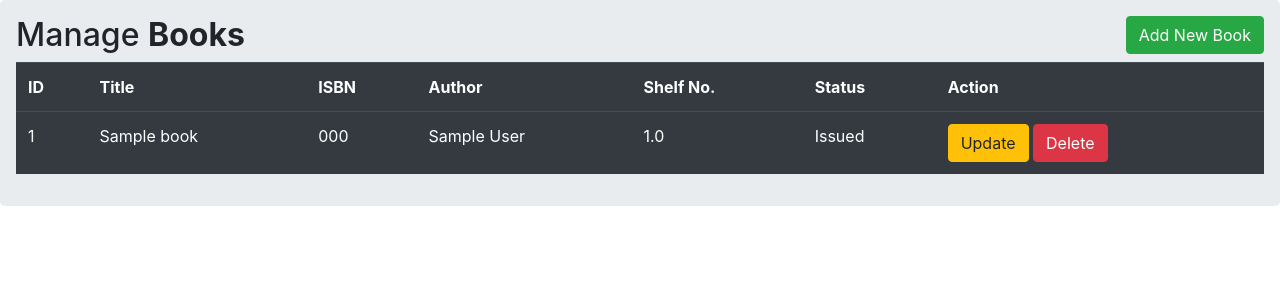
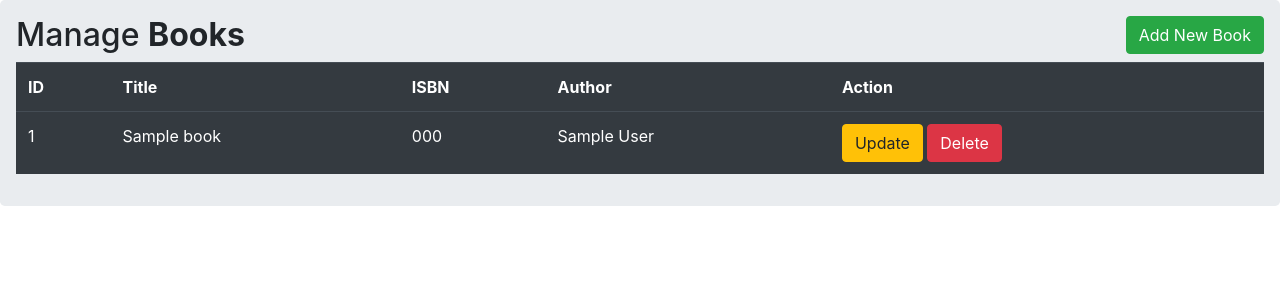
Before and after one commit to lafith/library-management-system, a Flask app: page /books in a window 1280 px wide. Shown: the part 56-356 px from the top of that part. Run offline with Flask 2, Linux system fonts and the light colour scheme; the visitor is signed in with stand-in values (Sample User, id 1); tables that the repository leaves empty hold one stand-in row (Sample ...); the page is wider than the window, and the part outside it is not shown; some libraries are stand-ins or nearby versions.

Commit message:
feat(template): include dynamic form fields for multiple authors

```diff
--- a/app/routes.py
+++ b/app/routes.py
@@ -142,17 +142,19 @@ def books():
 def add_book():
     """View function to add Member into database"""
     if request.method == 'POST':
+        authors=request.form.getlist("author[]")
+        print(authors)
         title = request.form['title']
         isbn = request.form['isbn']
-        author = request.form['author']
-        shelf = request.form['shelf']
         library = Library.query.filter_by(email=session['email']).first()
+        '''
         book=Book(
             title=title,isbn=isbn,
             genre=genre,author=author,
             shelf=shelf,library=library)
         db.session.add(book)
         db.session.commit()
+        '''
         flash("New book is added", "success")
         return redirect(url_for('books'))
 
--- a/app/templates/books.html
+++ b/app/templates/books.html
@@ -20,8 +20,6 @@
           <th>Title</th>
           <th>ISBN</th>
           <th>Author</th>
-          <th>Shelf No.</th>
-          <th>Status</th>
           <th>Action</th>
         </tr>
         {% for row in books%}
@@ -30,12 +28,6 @@
           <td>{{row.title}}</td>
           <td>{{row.isbn}}</td>
           <td>{{row.author}}</td>
-          <td>{{row.shelf}}</td>
-          {% if row.status %}
-          <td>Available</td>
-          {% else %}
-          <td>Issued</td>
-          {% endif %}
           <td>
             <a
               href="/update/{{row.book_id}}"
@@ -52,6 +44,7 @@
             >
           </td>
         </tr>
+        <!--Modal for updating-->
         <div
           id="updatebookmodal{{row.book_id}}"
           class="modal fade"
@@ -90,16 +83,6 @@
                       class="form-control"
                       name="author"
                       value="{{row.author}}"
-                    />
-                  </div>
-                  <div class="form-group">
-                    <label>Shelf No:</label>
-                    <input
-                      type="number"
-                      class="form-control"
-                      name="shelf"
-                      step="any"
-                      value="{{row.shelf}}"
                     />
                   </div>
                   <div class="form-group">
@@ -148,26 +131,24 @@
                 />
               </div>
               <div class="form-group">
-                <label>Author:</label>
-                <input
-                  type="text"
-                  class="form-control"
-                  name="author"
-                  required="1"
-                />
+                <div class="author-wrapper">
+                  <label>Author info:</label>
+                  <input
+                    type="text"
+                    class="form-control"
+                    name="author[]"
+                    value=""
+                  />
+                  <a
+                    href="javascript:void(0);"
+                    class="add-author"
+                    title="Add author"
+                    ><i class="fas fa-plus"></i
+                  ></a>
+                </div>
               </div>
               <div class="form-group">
-                <label>Shelf No:</label>
-                <input
-                  type="number"
-                  class="form-control"
-                  name="shelf"
-                  required="1"
-                  step="any"
-                />
-              </div>
-              <div class="form-group">
-                <button class="btn btn-primary" type="submit">Add</button>
+                <button class="btn btn-primary" type="submit">Submit</button>
               </div>
               <div class="modal-footer">
                 <button class="btn btn-secondary" data-dismiss="modal">
@@ -181,4 +162,25 @@
     </div>
   </div>
 </div>
+<script>
+  $(document).ready(function () {
+    var max_author_fields = 10;
+    var add_author = $(".add-author");
+    var author_wrapper = $(".author-wrapper");
+    var new_author =
+      '<div><input type="text" class="form-control" name="author[]" value=""/><a href="javascript:void(0);" class="remove-author" title="Remove author"><i class="fas fa-minus"></i></a></div>';
+    var add_author_count = 1;
+    $(add_author).click(function () {
+      if (add_author_count < max_author_fields) {
+        add_author_count++;
+        $(author_wrapper).append(new_author);
+      }
+    });
+    $(author_wrapper).on("click", ".remove-author", function (e) {
+      e.preventDefault();
+      $(this).parent("div").remove();
+      add_author_count--;
+    });
+  });
+</script>
 {%endblock%}
--- a/app/templates/layout.html
+++ b/app/templates/layout.html
@@ -15,6 +15,14 @@
 
     <title>{% block title %}{% endblock %}</title>
     {% endblock %}
+    <script src="https://ajax.googleapis.com/ajax/libs/jquery/2.1.3/jquery.min.js"></script>
+
+    <link
+      rel="stylesheet"
+      href="https://use.fontawesome.com/releases/v5.7.0/css/all.css"
+      integrity="sha384-lZN37f5QGtY3VHgisS14W3ExzMWZxybE1SJSEsQp9S+oqd12jhcu+A56Ebc1zFSJ"
+      crossorigin="anonymous"
+    />
   </head>
   <body>
     {%include "includes/_navbar.html"%}{%include "includes/_messages.html"%}
```
